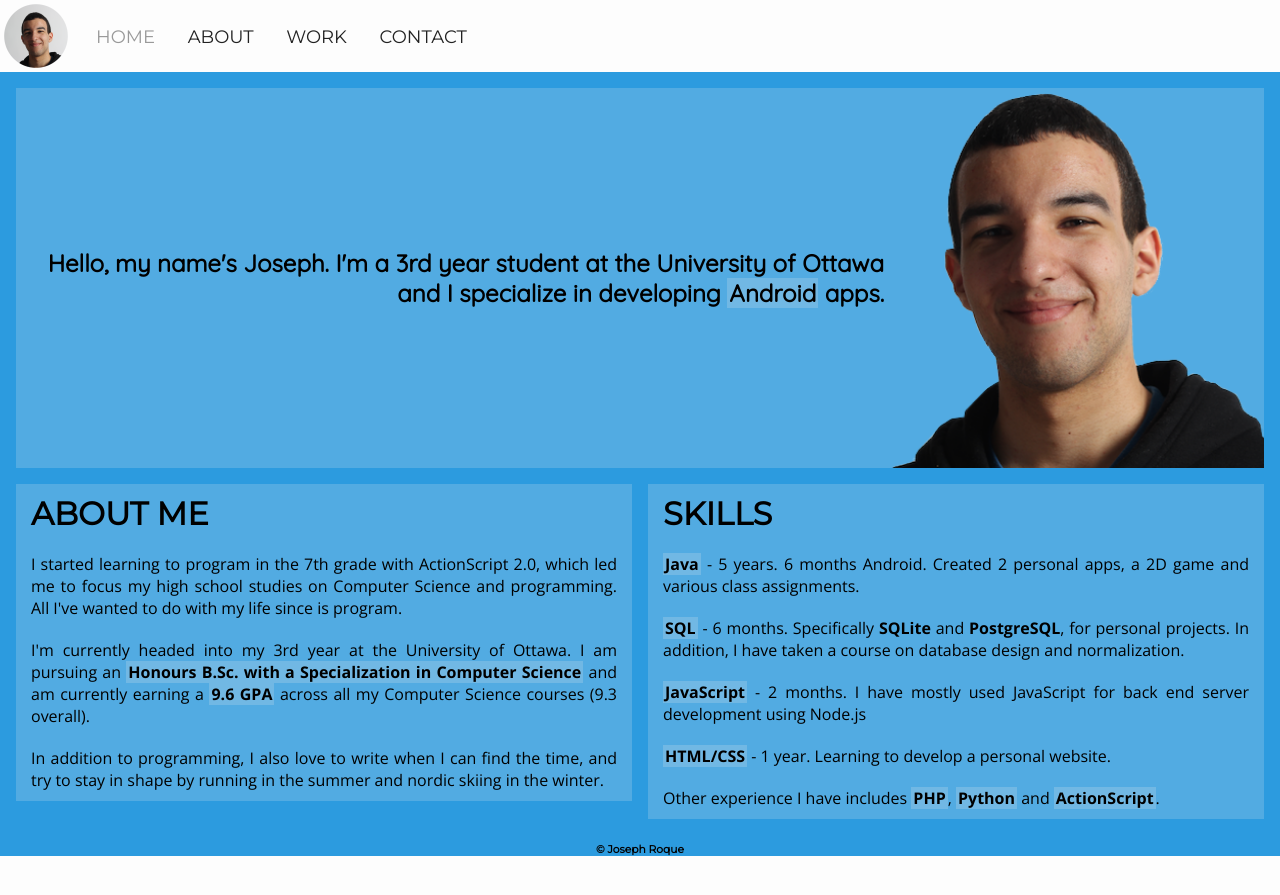
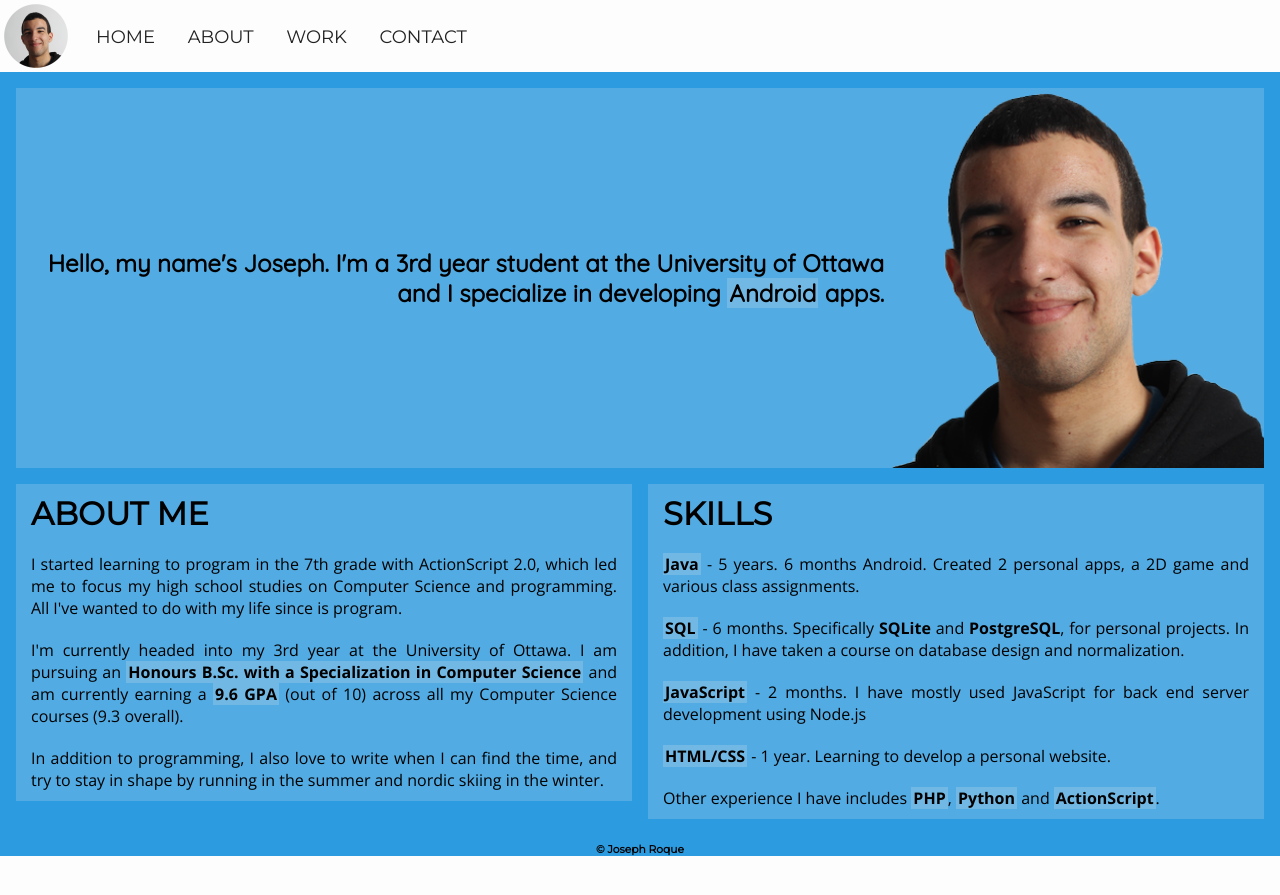
Before and after one commit to joseph-roque/joseph-roque.github.io, a Jekyll site: the page built from index.html, in a window 1280 px wide. Shown: the top 895 px of the page. Built offline with Jekyll 4.4.1, drawn with Linux system fonts in a browser that asks for light colours.

Commit message:
Testing js

```diff
--- a/_includes/header.html
+++ b/_includes/header.html
@@ -2,15 +2,15 @@
 <header>
     <a href="{{ base }}/index.html"><img class="nav-profile-img" src="{{ base }}/assets/josephroque_headshot_64x64.png" alt="Header profile image" /></a>
     <div id="navbar">
-        {% if page.is_home %}{{ site.nav_home_self }}{% else %}{{ site.nav_home_default }}{% endif %}
-        {% if page.is_about %}{{ site.nav_about_self }}{% else %}{{ site.nav_about_default }}{% endif %}
-        {% if page.is_work %}{{ site.nav_work_self }}{% else %}{{ site.nav_work_default }}{% endif %}
-        {% if page.is_contact %}{{ site.nav_contact_self }}{% else %}{{ site.nav_contact_default }}{% endif %}
+        <a href="#top" class="uppercase">Home</a>
+        <a href="#about" class="uppercase">About</a>
+        <a href="#work" class="uppercase">Work</a>
+        <a href="#contact" class="uppercase">Contact</a>
     </div>
     <ul id="navicon">
-        {% if page.is_home %}{{ site.navicon_home_self }}{% else %}{{ site.navicon_home_default }}{% endif %}
-        {% if page.is_about %}{{ site.navicon_about_self }}{% else %}{{ site.navicon_about_default }}{% endif %}
-        {% if page.is_work %}{{ site.navicon_work_self }}{% else %}{{ site.navicon_work_default }}{% endif %}
-        {% if page.is_contact %}{{ site.navicon_contact_self }}{% else %}{{ site.navicon_contact_default }}{% endif %}
+        <li class="navicon-rollover navicon-rollover-home"><a href="#top"></a></li>
+        <li class="navicon-rollover navicon-rollover-about"><a href="#about"></a></li>
+        <li class="navicon-rollover navicon-rollover-work"><a href="#work"></a></li>
+        <li class="navicon-rollover navicon-rollover-contact"><a href="#contact"></a></li>
     </ul>
 </header>
--- a/_layouts/default.html
+++ b/_layouts/default.html
@@ -3,7 +3,7 @@
 
   {% include head.html %}
 
-  <body onload="setPageAttributes();">
+  <body>
 
     {% include header.html %}
 
--- a/css/main.css
+++ b/css/main.css
@@ -142,13 +142,16 @@
 
 .full-banner-desktop {
     background:rgba(236, 236, 236, 0.2);
-    height:380px;
 }
 
 img.full-banner-desktop-img {
     width:380px;
     height:380px;
     float:right;
+}
+
+.split-wrapper {
+    width:100%;
 }
 
 .left-container {
@@ -247,7 +250,6 @@
     .right-container {
         background:rgba(0, 0, 0, 0);
         width:100%;
-        float: left;
     }
 
     .medium-title {
--- a/index.html
+++ b/index.html
@@ -9,6 +9,7 @@
 {% include base.html %}
 
 <!-- CONTENT BEGINS -->
+<div id="top"></div>
 <div id="mobile-headshot">
     <img class="full-banner-mobile-img" src="{{ base }}/assets/jroque_headshot_380x380_nobackground.png" alt="Joseph Roque headshot" />
 </div>
@@ -22,10 +23,12 @@
     </div>
 </div>
 
+<div id="about"></div>
+<div class="split-wrapper">
     <div class="left-container">
         <h1 class="medium-title uppercase">About me</h1>
         <p class="regular-body">I started learning to program in the 7th grade with ActionScript 2.0, which led me to focus my high school studies on Computer Science and programming. All I've wanted to do with my life since is program.</p>
-    <p class="regular-body">I'm currently headed into my 3rd year at the University of Ottawa. I am pursuing an <strong>Honours B.Sc. with a Specialization in Computer Science</strong> and am currently earning a <strong>9.6 GPA</strong> across all my Computer Science courses (9.3 overall).</p>
+        <p class="regular-body">I'm currently headed into my 3rd year at the University of Ottawa. I am pursuing an <strong>Honours B.Sc. with a Specialization in Computer Science</strong> and am currently earning a <strong>9.6 GPA</strong> (out of 10) across all my Computer Science courses (9.3 overall).</p>
         <p class="regular-body">In addition to programming, I also love to write when I can find the time, and try to stay in shape by running in the summer and nordic skiing in the winter.</p>
     </div>
 
@@ -34,9 +37,12 @@
         <p class="regular-body"><strong>Java</strong> - 5 years. 6 months Android. Created 2 personal apps, a 2D game and various class assignments.</p>
         <p class="regular-body"><strong>SQL</strong> - 6 months. Specifically <b>SQLite</b> and <b>PostgreSQL</b>, for personal projects. In addition, I have taken a course on database design and normalization.</p>
         <p class="regular-body"><strong>JavaScript</strong> - 2 months. I have mostly used JavaScript for back end server development using Node.js</p>
-    <p class="regular-body"><strong>HTML/CSS</strong> - 1 year. Learning to develop a personal website.
-    <p class="regular-body">Other experience I have includes <strong>PHP</strong>, <strong>Python</strong> and <strong>ActionScript</strong>.
+        <p class="regular-body"><strong>HTML/CSS</strong> - 1 year. Learning to develop a personal website.</p>
+        <p class="regular-body">Other experience I have includes <strong>PHP</strong>, <strong>Python</strong> and <strong>ActionScript</strong>.</p>
     </div>
+</div>
+
+<div id="work"></div>
 
 
 <!-- CONTENT ENDS -->
--- a/js/site.js
+++ b/js/site.js
@@ -1,3 +1,12 @@
-function setPageAttributes() {
+$('a[href^="#"]').on('click', function(event) {
 
-}
+    var target = $( $(this).attr('href') );
+
+    if( target.length ) {
+        event.preventDefault();
+        $('html, body').animate({
+            scrollTop: target.offset().top
+        }, 1000);
+    }
+
+});
```
Lines whose indentation alone changed are shown as unchanged.
